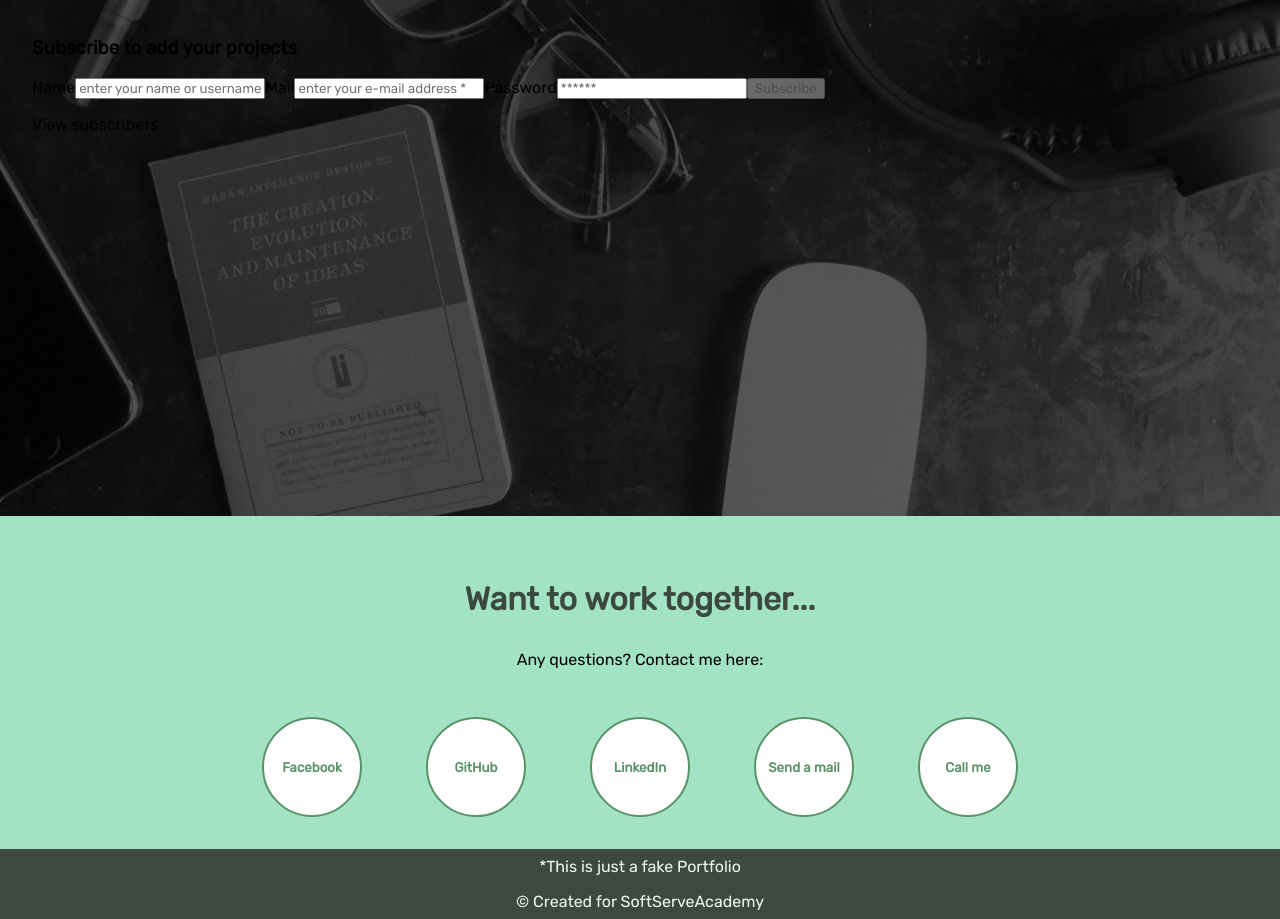
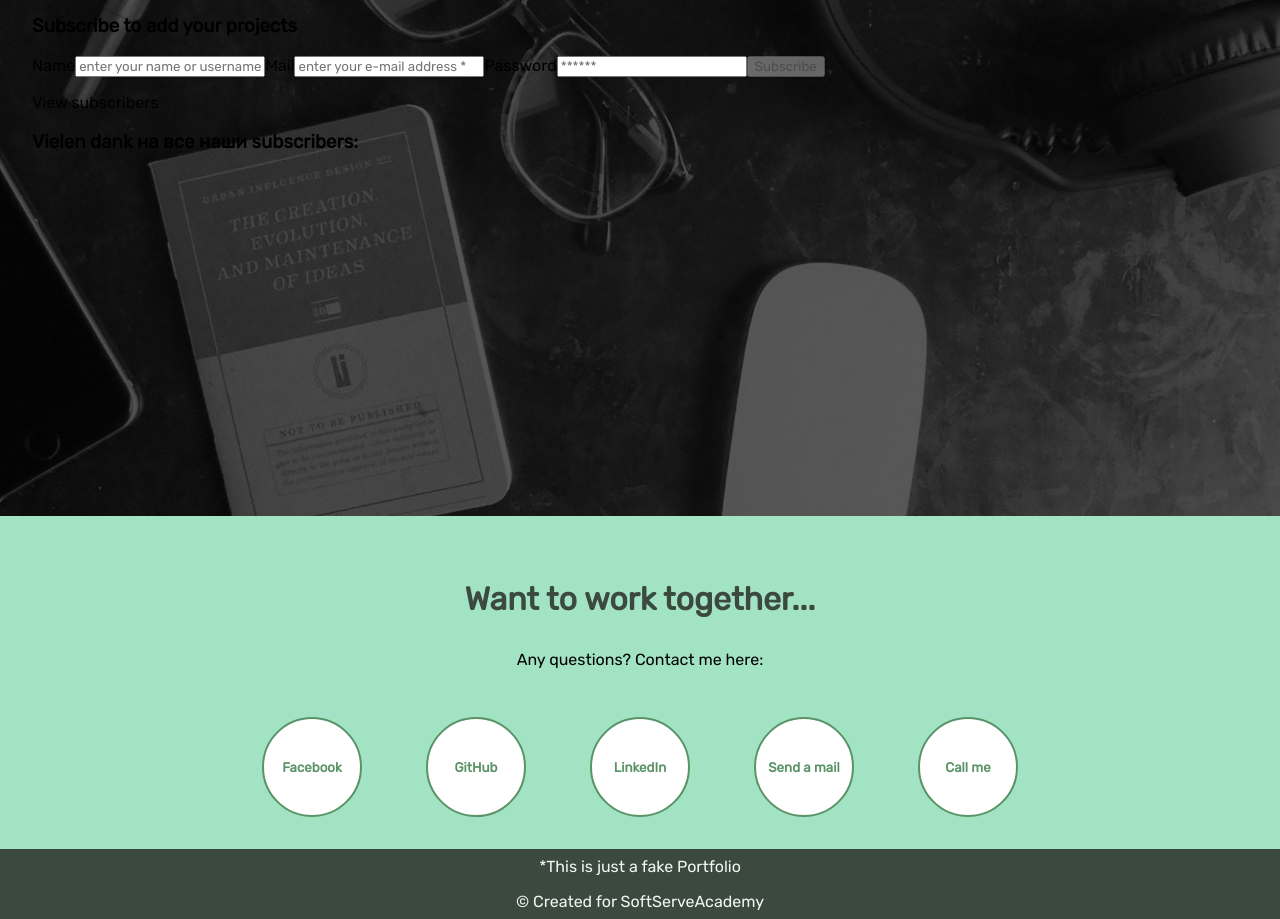
Before and after one commit to YanEvtimov/first-ang-app, an Angular app: page / in a window 1280 px wide. Shown: the part 3380-4299 px from the top of the page. Built offline with nearby package versions, Linux system fonts and the light colour scheme.

Commit message:
few changes in the hidden article

```diff
--- a/src/app/main/form/subscription/subscription.component.css
+++ b/src/app/main/form/subscription/subscription.component.css
@@ -113,7 +113,7 @@ article h3 {
     color: #F0F7F4;
 }
 
-article p.subs-list {
+/*article p.subs-list {
     display: grid;
     grid-template-columns: 1fr 1fr;
     grid-template-rows: auto;
@@ -128,7 +128,7 @@ article p.subs-list div {
 
 article p.subs-list div h3 {
     color: #A2E3C4;
-}
+}*/
 
 .clsBtn {
     display: inline-block;
--- a/src/app/main/form/subscription/subscription.component.html
+++ b/src/app/main/form/subscription/subscription.component.html
@@ -13,7 +13,7 @@
   <!--<p>Don't have an account? <a id="createAccount" href="#sec2-3">Create one</a></p>-->
   <p><a id="subsList" (click)="getSubscribers()">View subscribers</a><!--{{ names }}--></p>
 </div>
-<article id="hiddenSubs" *ngIf="names">
+<article id="hiddenSubs" *ngIf="names !== ''">
   <section class="clsBtn" (click)="closeArticle()">
     <section class="barI"></section>
     <section class="barII"></section>
--- a/src/app/main/form/subscription/subscription.component.ts
+++ b/src/app/main/form/subscription/subscription.component.ts
@@ -41,6 +41,6 @@ export class SubscriptionComponent implements OnInit {
   }
 
   closeArticle() {
-    this.names = Boolean(false);
+    this.names = '';
   }
 }
```
